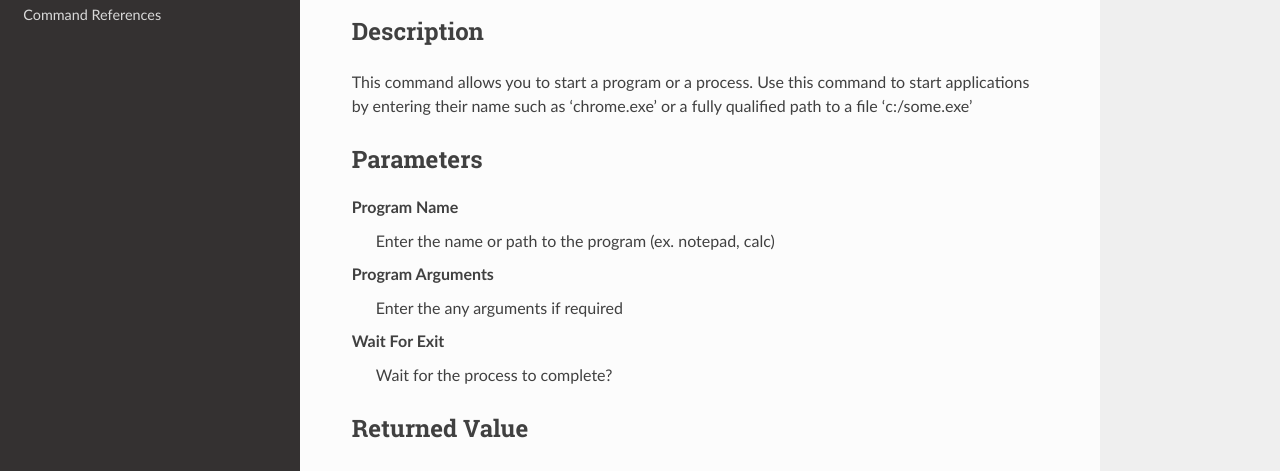
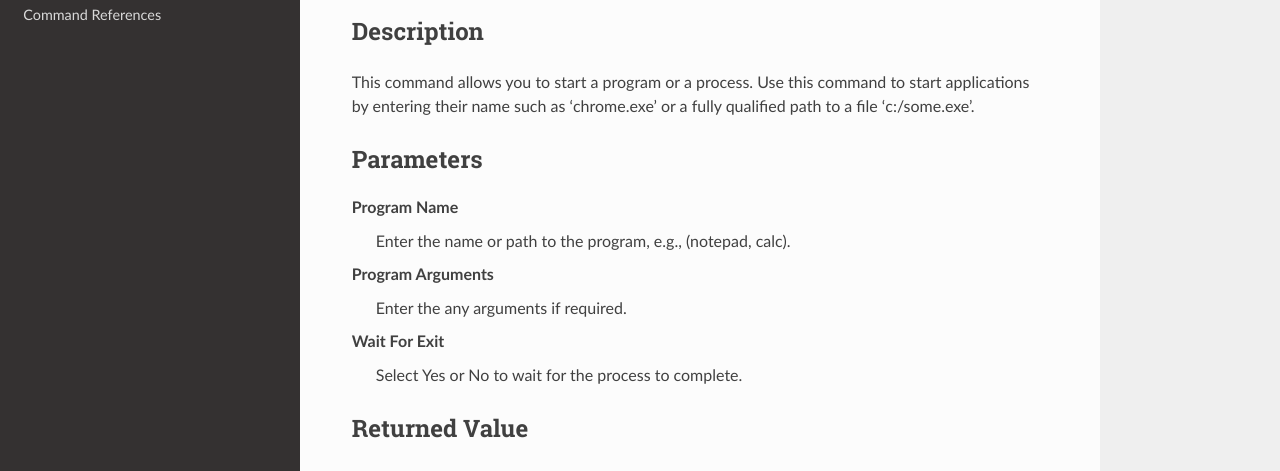
Before and after one commit to stupidmankind/BYpassDoc, a Sphinx documentation site: the page built from docs/source/commands/startprocess.rst, in a window 1280 px wide and 1163 px high. Shown: the part 249-720 px from the top of the window. Built offline with Sphinx 7.4.7 and the Read the Docs theme 2.0.0, drawn with Linux system fonts in a browser that asks for light colours.

Commit message:
Update startprocess.rst
Edit description

```diff
--- a/docs/source/commands/startprocess.rst
+++ b/docs/source/commands/startprocess.rst
@@ -8,19 +8,19 @@ Programs/Process Commands
 Description
 -----------
 
-This command allows you to start a program or a process. Use this command to start applications by entering their name such as 'chrome.exe' or a fully qualified path to a file 'c:/some.exe'
+This command allows you to start a program or a process. Use this command to start applications by entering their name such as 'chrome.exe' or a fully qualified path to a file 'c:/some.exe'.
 
 Parameters
 ----------
 
 **Program Name**
-	Enter the name or path to the program (ex. notepad, calc)
+	Enter the name or path to the program, e.g., (notepad, calc).
 
 **Program Arguments**
-	Enter the any arguments if required
+	Enter the any arguments if required.
 
 **Wait For Exit**
-	Wait for the process to complete?
+	Select Yes or No to wait for the process to complete.
 
 
 
```
